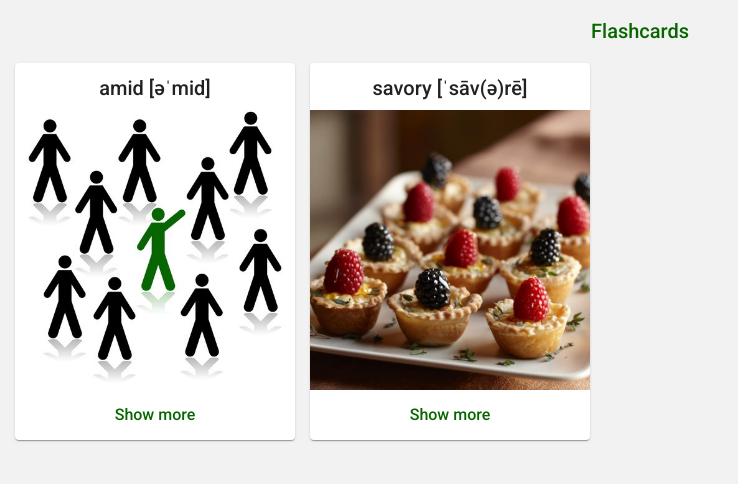
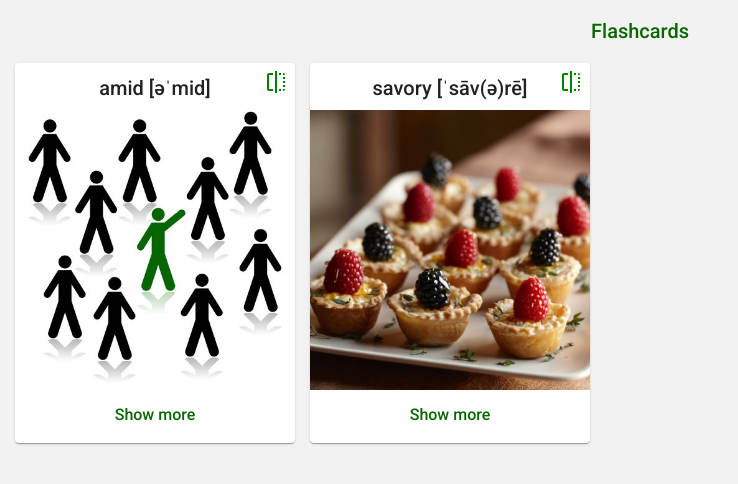
Before and after one commit to anikeieva/learn-english-words, an Angular app: page / in a window 1280 px wide. Shown: the top 484 px of the page, without its empty margins (0-738 px from the left). Built offline with nearby package versions, Linux system fonts and the light colour scheme.

Commit message:
added flip logic

```diff
--- a/src/app/flashcard/flashcard.component.html
+++ b/src/app/flashcard/flashcard.component.html
@@ -1,4 +1,15 @@
-<mat-card class="flashcard">
+<mat-card
+  class="flashcard">
+  <mat-icon
+    aria-hidden="false"
+    aria-label="flip"
+    class="flashcard__flip"
+    (click)="onFlip()">
+    flip
+  </mat-icon>
+
+  <div class="flashcard__content flashcard-front"
+       *ngIf="!isCardFlipped">
     <mat-card-header>
       <mat-card-title>
       <span>
@@ -42,4 +53,23 @@
         </a>
       </div>
     </mat-card-content>
+  </div>
+
+  <div
+    class="flashcard__content flashcard-back"
+    *ngIf="isCardFlipped">
+    <mat-card-header>
+      <mat-card-title>
+      <span>
+        {{flashcard.translate}}
+      </span>
+      </mat-card-title>
+    </mat-card-header>
+
+    <mat-card-content class="flashcard__content">
+      <img class="flashcard__example-img"
+           alt=""
+           src="{{flashcard.examples[0].image}}">
+    </mat-card-content>
+  </div>
 </mat-card>
--- a/src/app/flashcard/flashcard.component.scss
+++ b/src/app/flashcard/flashcard.component.scss
@@ -1,4 +1,5 @@
 .flashcard {
+  position: relative;
   width: 100%;
   padding: 15px 0;
   box-sizing: border-box;
@@ -6,8 +7,29 @@
   display: flex;
   flex-direction: column;
   align-items: center;
-  .mat-card-title {
-    text-align: center;
+  .mat-card {
+    &-title {
+      text-align: center;
+    }
+    &-content {
+      margin: 0;
+    }
+  }
+  &__flip {
+    position: absolute;
+    right: 7px;
+    top: 7px;
+    color: green;
+    font-weight: 500;
+    cursor: pointer;
+  }
+  &__content {
+    height: 350px;
+    box-sizing: border-box;
+
+    display: flex;
+    flex-direction: column;
+    align-items: center;
   }
   &__example {
     padding: 0;
--- a/src/app/flashcard/flashcard.component.ts
+++ b/src/app/flashcard/flashcard.component.ts
@@ -8,6 +8,7 @@ import {Flashcard} from '../models/Flashcard';
   styleUrls: ['./flashcard.component.scss']
 })
 export class FlashcardComponent implements OnInit {
+  isCardFlipped = false;
   showMoreOpened = false;
 
   @Input() flashcard: Flashcard;
@@ -24,4 +25,8 @@ export class FlashcardComponent implements OnInit {
   onHide() {
     this.showMoreOpened = false;
   }
+
+  onFlip() {
+    this.isCardFlipped = !this.isCardFlipped;
+  }
 }
```
Also changed, not shown: src/app/app.module.ts (+9 -6 lines). Lines whose indentation alone changed are shown as unchanged.
